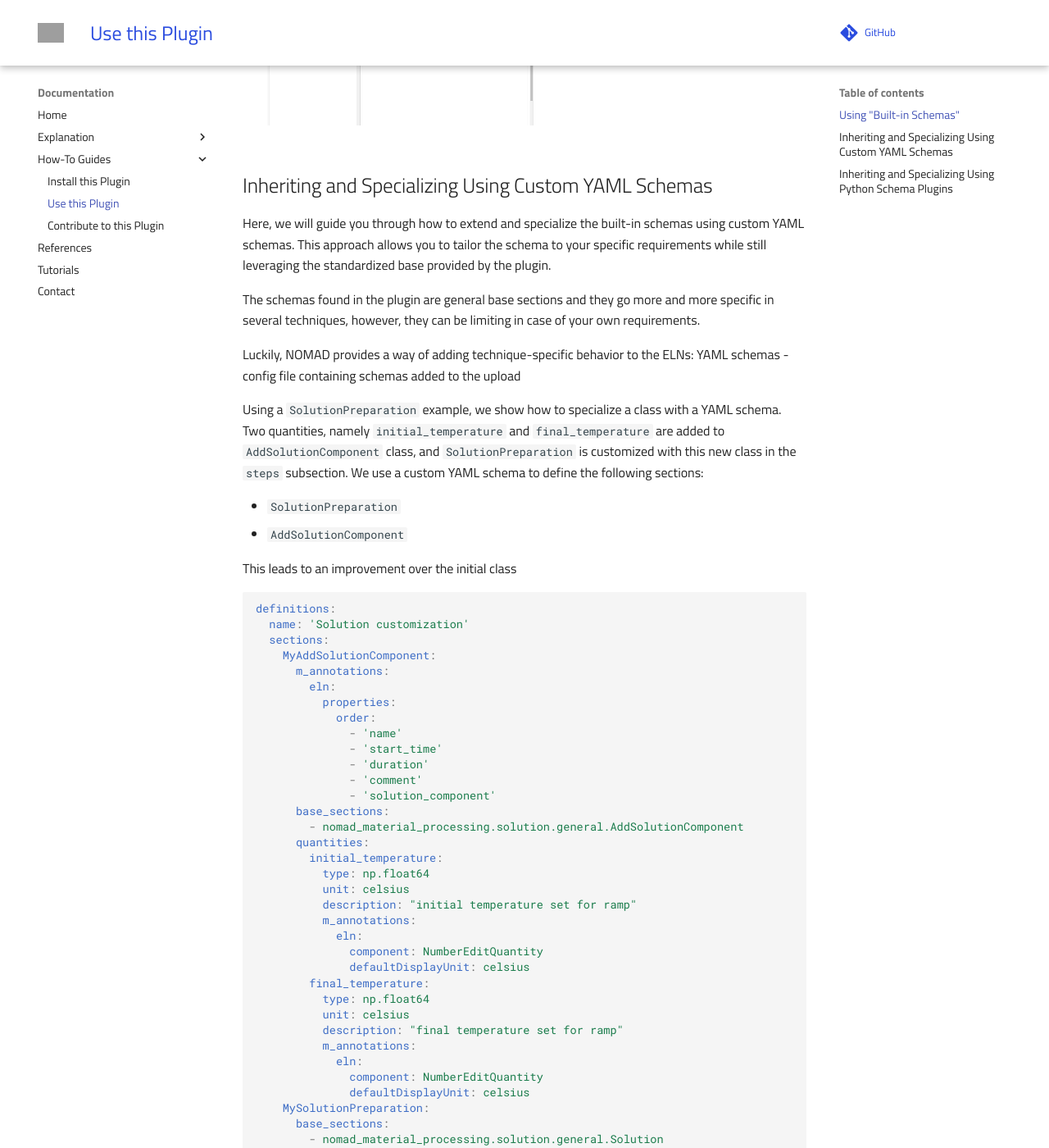
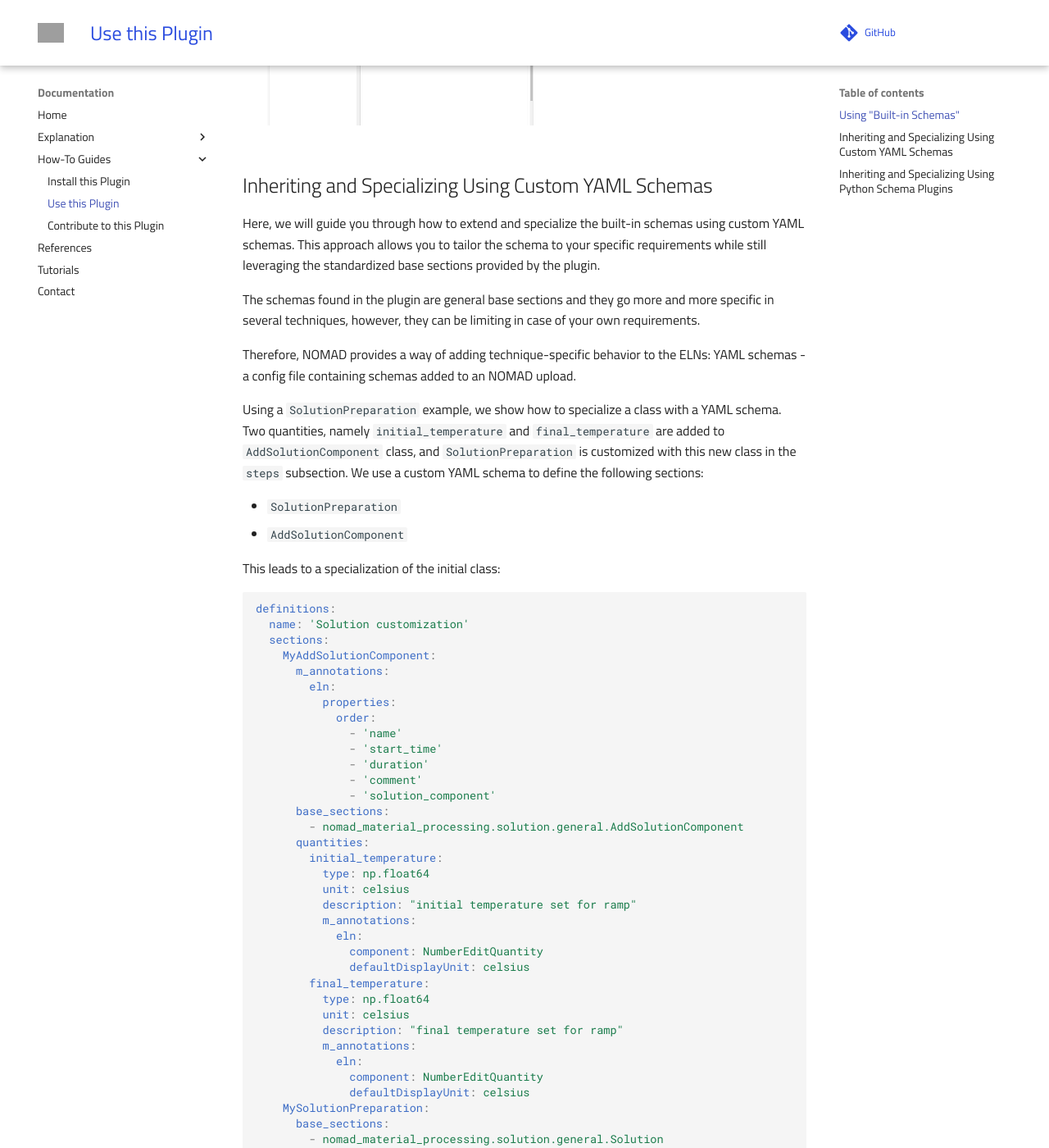
Before and after one commit to FAIRmat-NFDI/nomad-material-processing, an MkDocs documentation site: the page built from docs/how_to/use_this_plugin.md, in a window 1280 px wide and 1400 px high, scrolled down 1631 px. Shown: the whole window at 82% size. Built offline with MkDocs 1.6.1 and Material for MkDocs 9.7.7, drawn with Linux system fonts in a browser that asks for light colours; comment, search, counter and statistics services are not loaded; some of the changed text lies outside the part shown; grey boxes are pictures that could not be loaded.

Commit message:
add small fixes to docs

````diff
--- a/docs/how_to/use_this_plugin.md
+++ b/docs/how_to/use_this_plugin.md
@@ -26,11 +26,11 @@ hit **CREATE**.
 
 ## Inheriting and Specializing Using Custom YAML Schemas
 
-Here, we will guide you through how to extend and specialize the built-in schemas using custom YAML schemas. This approach allows you to tailor the schema to your specific requirements while still leveraging the standardized base provided by the plugin.
+Here, we will guide you through how to extend and specialize the built-in schemas using custom YAML schemas. This approach allows you to tailor the schema to your specific requirements while still leveraging the standardized base sections provided by the plugin.
 
 The schemas found in the plugin are general base sections and they go more and more specific in several techniques, however, they can be limiting in case of your own requirements.
 
-Luckily, NOMAD provides a way of adding technique-specific behavior to the ELNs: YAML schemas - config file containing schemas added to the upload
+Therefore, NOMAD provides a way of adding technique-specific behavior to the ELNs: YAML schemas - a config file containing schemas added to an NOMAD upload.
 
 Using a `SolutionPreparation` example, we show how to specialize a class with a YAML schema.
 Two quantities, namely `initial_temperature` and `final_temperature` are added to `AddSolutionComponent` class, and `SolutionPreparation` is customized with this new class in the `steps` subsection.
@@ -39,7 +39,7 @@ We use a custom YAML schema to define the following sections:
 - `SolutionPreparation`
 - `AddSolutionComponent`
 
-This leads to an improvement over the initial class
+This leads to a specialization of the initial class:
 
 ```yaml
 definitions:
````
Also changed, not shown: other parts of docs/how_to/use_this_plugin.md (+1 -1 lines), docs/index.md (+1 -1 lines), docs/tutorial/tutorial.md (+0 -2 lines).
